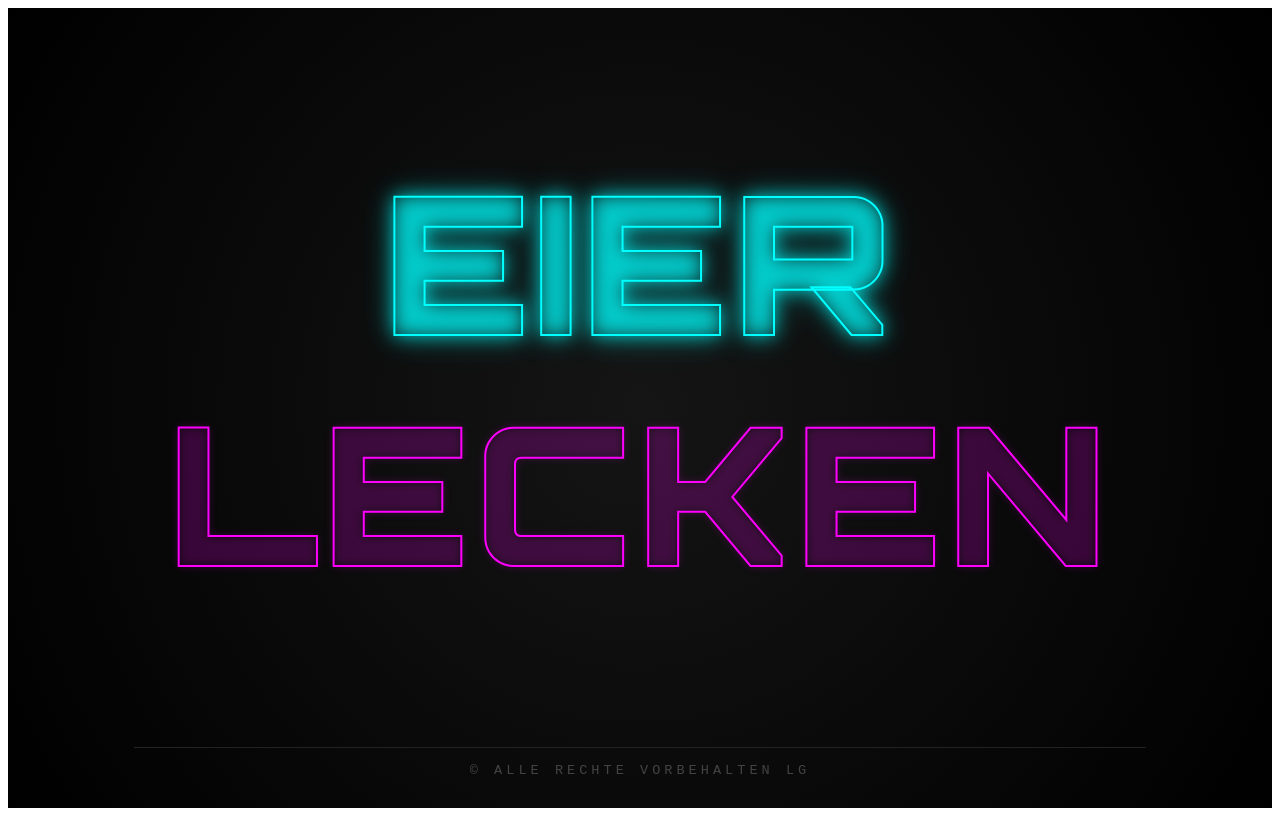
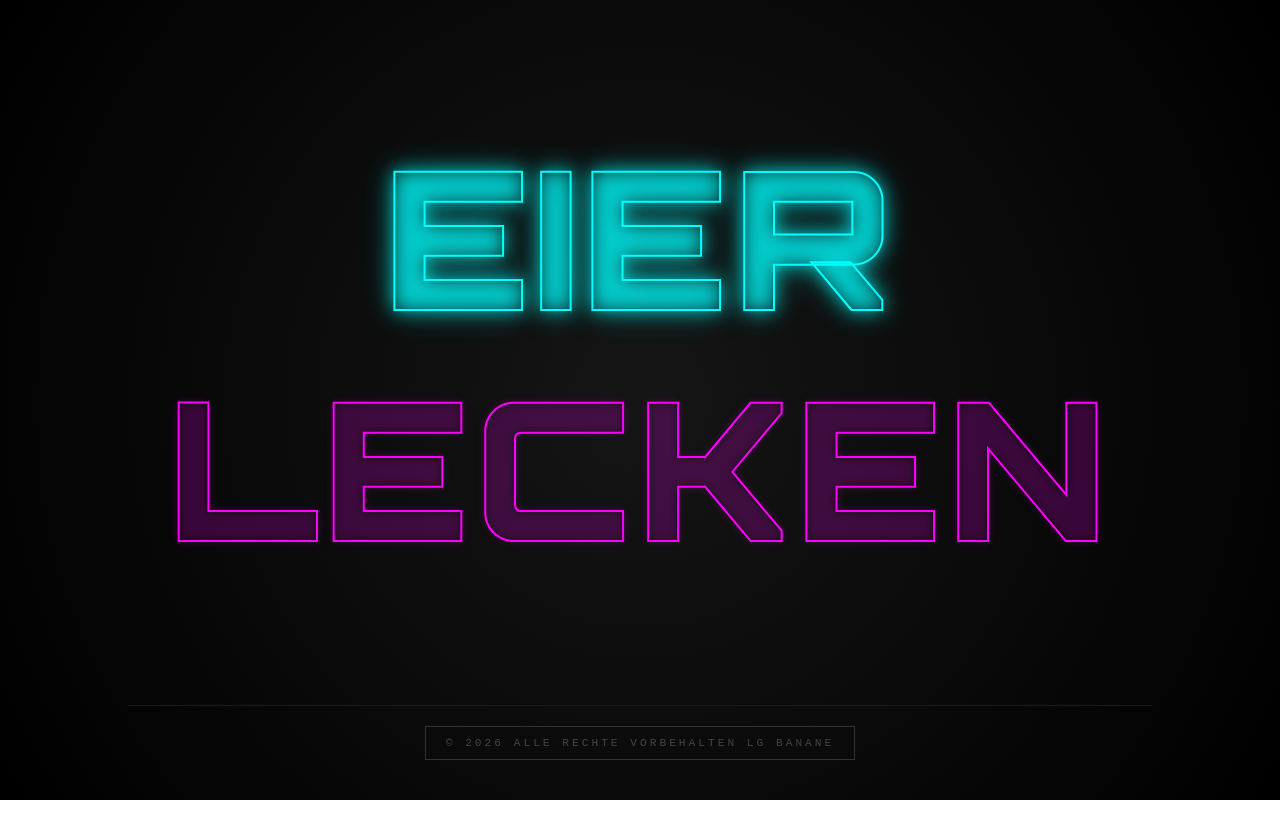
Before and after one commit to bbnoD/Banane-eier-lecken, a plain HTML site: page eier.html in a window 1280 px wide. Drawn offline with Linux system fonts and the light colour scheme.

Commit message:
Update eier.html

```diff
--- a/eier.html
+++ b/eier.html
@@ -1,10 +1,22 @@
+<!DOCTYPE html>
+<html lang="de">
+<head>
+    <meta charset="UTF-8">
+    <meta name="viewport" content="width=device-width, initial-scale=1.0">
+    <title>eier-lecken.de | Official</title>
     <style>
-    /* Importiert eine futuristische Schriftart von Google Fonts */
+
         @import url('https://fonts.googleapis.com/css2?family=Orbitron:wght@900&display=swap');
 
-    .random-wrapper {
+        body, html {
             margin: 0;
             padding: 0;
+            width: 100%;
+            height: 100vh;
+            overflow: hidden;
+        }
+
+        .random-wrapper {
             width: 100%;
             height: 100vh;
             background-color: #050505;
@@ -14,10 +26,9 @@
             justify-content: space-between;
             align-items: center;
             font-family: 'Orbitron', sans-serif;
-        overflow: hidden;
         }
 
-    /* Container, der den Text exakt in der Mitte zentriert */
+
         .text-container {
             flex-grow: 1;
             display: flex;
@@ -28,7 +39,7 @@
             line-height: 1.2;
         }
 
-    /* Styling für das erste Wort (Cyan) */
+
         .wort {
             font-size: 15vw;
             text-transform: uppercase;
@@ -38,7 +49,7 @@
             animation: pulse-cyan 2s infinite alternate;
         }
 
-    /* Styling für das zweite Wort (Magenta) */
+
         .wort:nth-child(2) {
             -webkit-text-stroke: 2px #ff00ff;
             animation: pulse-magenta 2.5s infinite alternate;
@@ -55,23 +66,45 @@
         }
 
         .footer {
-        margin-bottom: 30px;
-        font-family: 'Courier New', Courier, monospace;
-        font-size: 0.85rem;
-        color: #444;
-        text-transform: uppercase;
-        letter-spacing: 4px;
-        border-top: 1px solid #222;
-        padding-top: 15px;
+            margin-bottom: 40px;
             width: 80%;
             text-align: center;
             z-index: 10;
+            border-top: 1px solid #1a1a1a;
+            padding-top: 20px;
+        }
+
+        .rights-button {
+            background: transparent;
+            border: 1px solid #333;
+            color: #444;
+            font-family: 'Courier New', Courier, monospace;
+            font-size: 0.7rem;
+            padding: 10px 20px;
+            text-transform: uppercase;
+            letter-spacing: 3px;
+            cursor: pointer;
+            transition: all 0.3s ease;
+            outline: none;
+        }
+
+        .rights-button:hover {
+            color: #ff00ff;
+            border-color: #ff00ff;
+            box-shadow: 0 0 15px rgba(255, 0, 255, 0.3);
+            background: rgba(255, 0, 255, 0.05);
+        }
+
+        .rights-button:active {
+            transform: scale(0.95);
         }
 
         @media (max-width: 768px) {
             .wort { font-size: 20vw; }
         }
     </style>
+</head>
+<body>
 
 <div class="random-wrapper">
     <div class="text-container">
@@ -80,6 +113,13 @@
     </div>
 
     <div class="footer">
-        © Alle Rechte vorbehalten LG
+        <a href="links.html">
+        <button class="rights-button">
+            © 2026 Alle Rechte vorbehalten LG Banane
+
+        </button></a>
     </div>
 </div>
+
+</body>
+</html>
```
Lines whose indentation alone changed are shown as unchanged.
